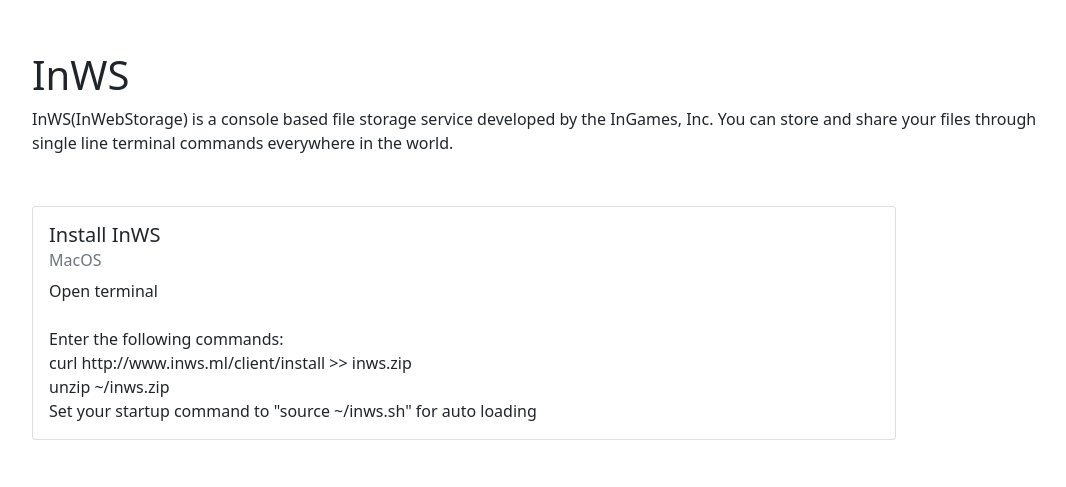
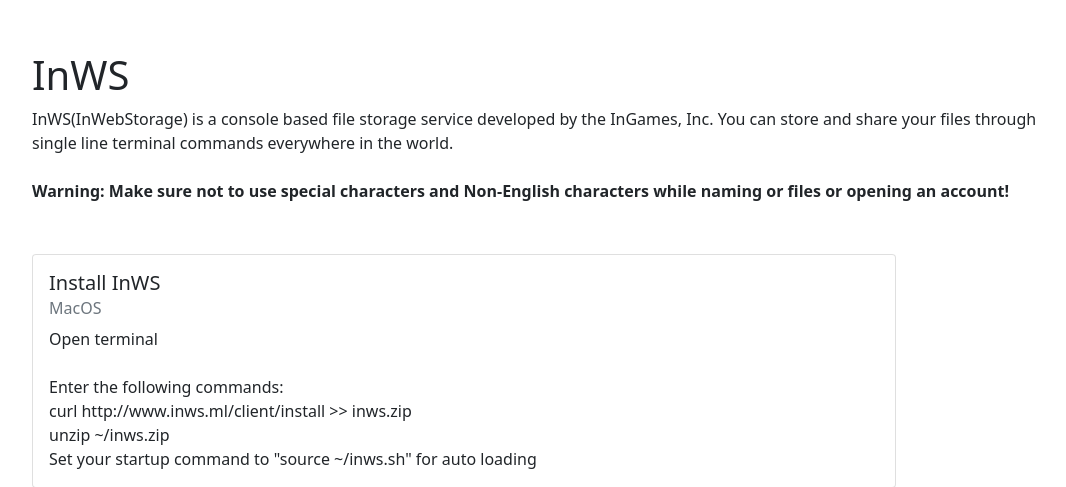
Before and after one commit to omrozh/inws, a Flask app: page / in a window 1280 px wide. Shown: the top 487 px of the page, without its empty margins (96-1162 px from the left). Run offline with Flask 2, Linux system fonts and the light colour scheme.

Commit message:
new commit

```diff
--- a/templates/docs.html
+++ b/templates/docs.html
@@ -8,6 +8,9 @@
 <body style="margin-left: 10%; margin-right: 10%">
     <h1 style="margin-top: 5%;">InWS</h1>
     InWS(InWebStorage) is a console based file storage service developed by the InGames, Inc. You can store and share your files through single line terminal commands everywhere in the world.
+    <br>
+    <br>
+    <strong>Warning: Make sure not to use special characters and Non-English characters while naming or files or opening an account!</strong>
     <div class="card" style="width: 54rem;  margin-top: 5%">
       <div class="card-body">
         <h5 class="card-title">Install InWS</h5>
```
Also changed, not shown: 1 other file.
